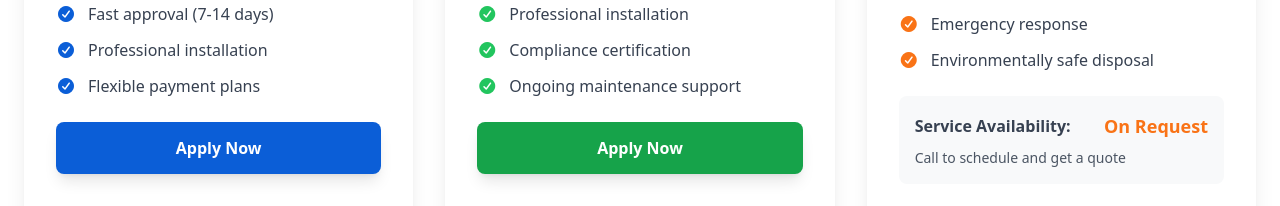
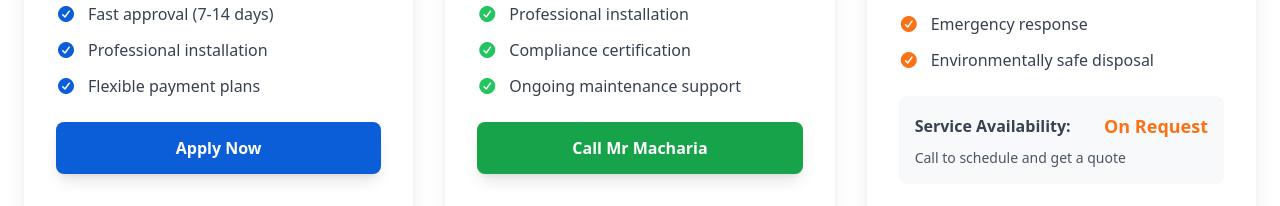
Before and after one commit to KikuyuWater/Kikuyu-Water, a React (Create React App) app in the folder kikuyu-water/: page /service in a window 1280 px wide. Shown: the part 1186-1392 px from the top of the page. Built offline with nearby package versions, Linux system fonts and the light colour scheme.

Commit message:
Add call functionality to Sewer Connection card with Mr Macharia contact

```diff
--- a/kikuyu-water/src/pages/service-page/CoreService.jsx
+++ b/kikuyu-water/src/pages/service-page/CoreService.jsx
@@ -52,7 +52,8 @@ const CoreService = () => {
         'Compliance certification',
         'Ongoing maintenance support'
       ],
-      buttonText: 'Apply Now',
+      call: { name: 'Mr Macharia', number: '+254 712 692 965' },
+      buttonText: 'Call Mr Macharia',
       buttonColor: 'bg-green-600 hover:bg-green-700'
     },
     {
```
